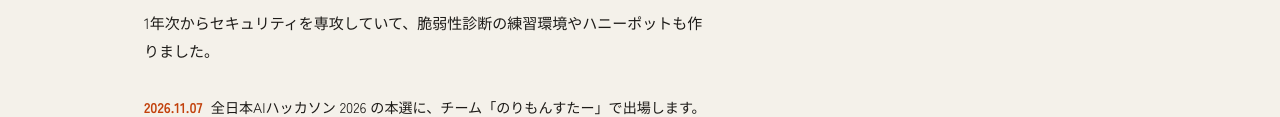
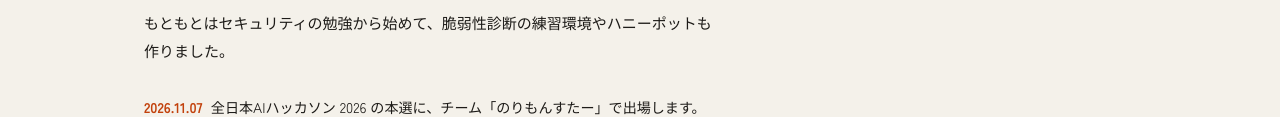
Before and after one commit to norinnko/portfolio, a plain HTML site: page index.html in a window 1280 px wide. Shown: the part 405-522 px from the top of the page. Drawn offline with Linux system fonts and the light colour scheme.

Commit message:
自己紹介の文言を修正
Co-Authored-By: Claude Opus 5.5 <noreply@anthropic.com>

```diff
--- a/index.html
+++ b/index.html
@@ -30,7 +30,7 @@
           自分が「あったらいいな」と思ったものを作って、実際にサーバーで動かしています。就活の管理、毎朝のニュース集め、CTF の勉強用ツールなど、どれも自分で毎日使っているものです。
         </p>
         <p>
-          1年次からセキュリティを専攻していて、脆弱性診断の練習環境やハニーポットも作りました。
+          もともとはセキュリティの勉強から始めて、脆弱性診断の練習環境やハニーポットも作りました。
         </p>
       </div>
       <p class="hero-news"><b>2026.11.07</b>全日本AIハッカソン 2026 の本選に、チーム「のりもんすたー」で出場します。</p>
```
